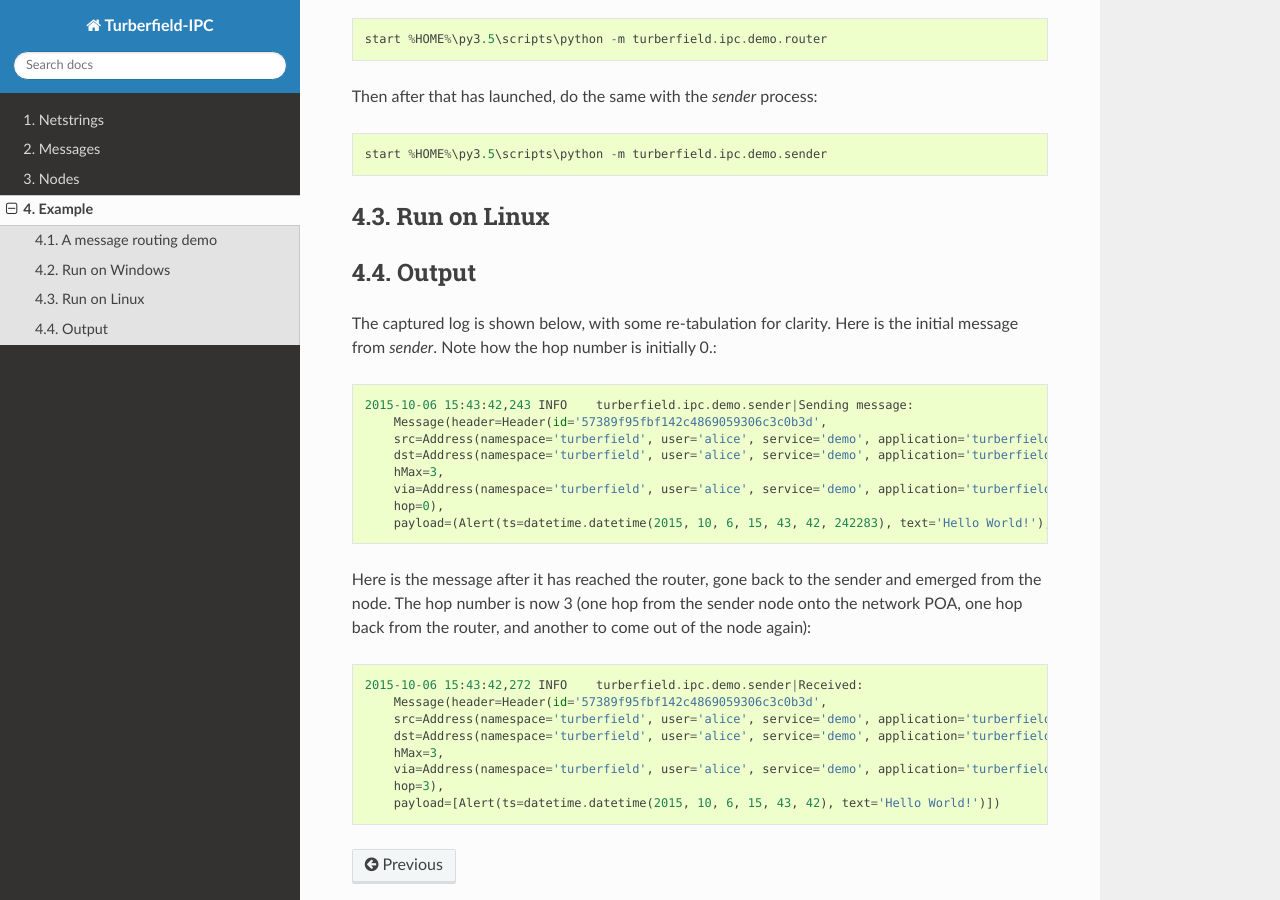
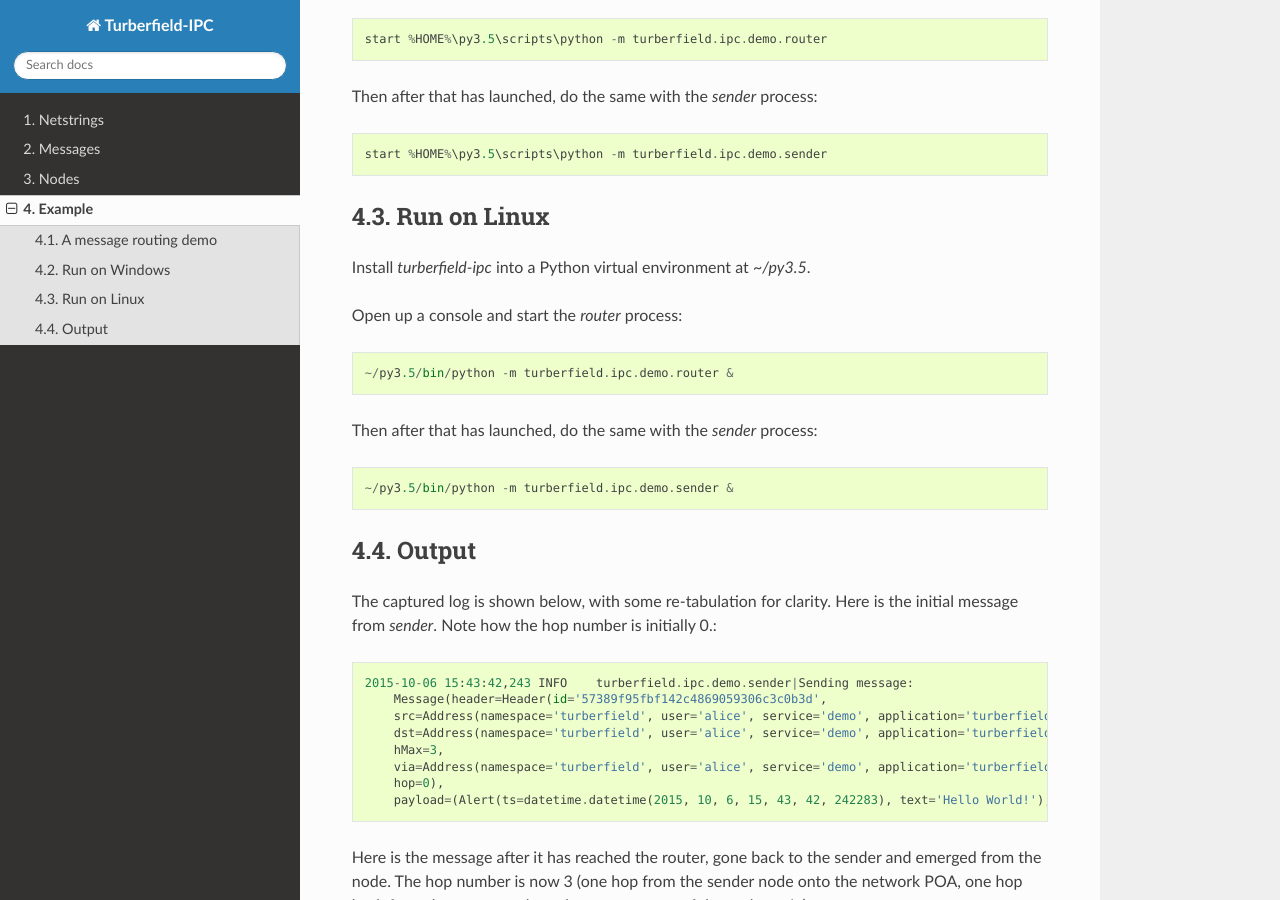
Before and after one commit to tundish/turberfield-ipc, a Sphinx documentation site: the page built from turberfield/ipc/doc/example.rst, in a window 1280 px wide and 900 px high, scrolled down 1082 px. Built offline with Sphinx 7.4.7 and the Read the Docs theme 2.0.0, drawn with Linux system fonts in a browser that asks for light colours.

```diff
--- a/turberfield/ipc/doc/example.rst
+++ b/turberfield/ipc/doc/example.rst
@@ -61,6 +61,16 @@ Then after that has launched, do the same with the `sender` process::
 Run on Linux
 ~~~~~~~~~~~~
 
+Install `turberfield-ipc` into a Python virtual environment at `~/py3.5`.
+
+Open up a console and start the `router` process::
+
+    ~/py3.5/bin/python -m turberfield.ipc.demo.router &
+
+Then after that has launched, do the same with the `sender` process::
+
+    ~/py3.5/bin/python -m turberfield.ipc.demo.sender &
+
 Output
 ~~~~~~
 
```
Also changed, not shown: 1 other file.
